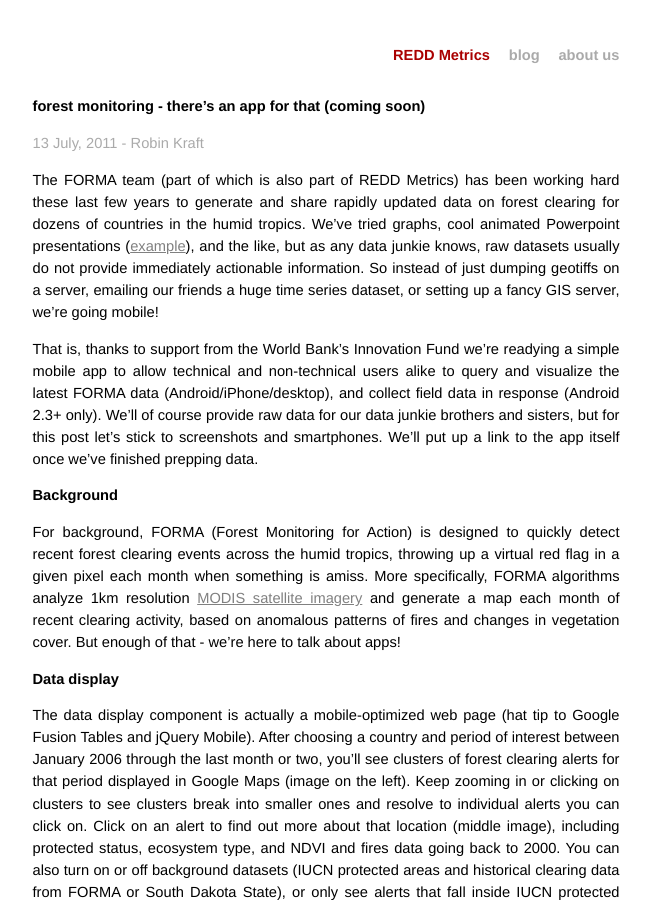
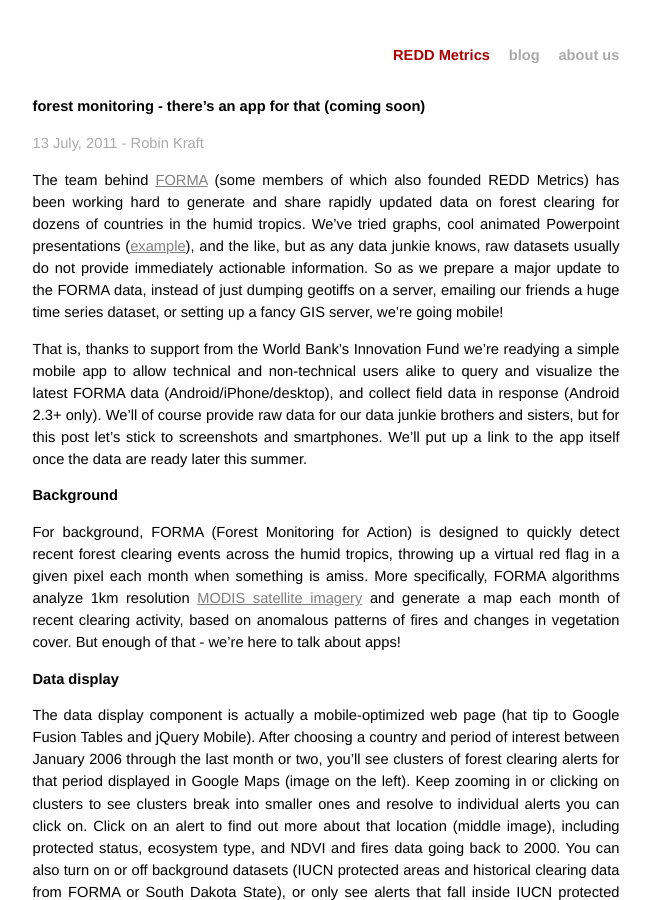
Before and after one commit to reddmetrics/reddmetrics.github.com, a Jekyll site: the page built from _posts/2011-07-13-forest-monitoring-app.md, in a window 1280 px wide and 900 px high. Shown: the whole window, without its empty margins (314-965 px from the left). Built offline with Jekyll 4.4.1, drawn with Linux system fonts in a browser that asks for light colours; Markdown is read by kramdown in place of the engine named in the settings; some of the changed text lies outside the part shown.

Commit message:
Updated post to reflect most recent edits.

```diff
--- a/_posts/2011-07-13-forest-monitoring-app.md
+++ b/_posts/2011-07-13-forest-monitoring-app.md
@@ -9,9 +9,9 @@
 
 <p class="meta">13 July, 2011 - Robin Kraft</p>
 
-The FORMA team (part of which is also part of REDD Metrics) has been working hard these last few years to generate and share rapidly updated data on forest clearing for dozens of countries in the humid tropics. We've tried graphs, cool animated Powerpoint presentations \([example](http://www.reddmetrics.com/2011/04/06/malaysian-forest-clearing.html)\), and the like, but as any data junkie knows, raw datasets usually do not provide immediately actionable information. So instead of just dumping geotiffs on a server, emailing our friends a huge time series dataset, or setting up a fancy GIS server, we're going mobile!
+The team behind [FORMA](http://www.cgdev.org/forma) (some members of which also founded REDD Metrics) has been working hard to generate and share rapidly updated data on forest clearing for dozens of countries in the humid tropics. We've tried graphs, cool animated Powerpoint presentations \([example](http://www.reddmetrics.com/2011/04/06/malaysian-forest-clearing.html)\), and the like, but as any data junkie knows, raw datasets usually do not provide immediately actionable information. So as we prepare a major update to the FORMA data, instead of just dumping geotiffs on a server, emailing our friends a huge time series dataset, or setting up a fancy GIS server, we're going mobile!
 
-That is, thanks to support from the World Bank's Innovation Fund we're readying a simple mobile app to allow technical and non-technical users alike to query and visualize the latest FORMA data (Android/iPhone/desktop), and collect field data in response (Android 2.3+ only). We'll of course provide raw data for our data junkie brothers and sisters, but for this post let's stick to screenshots and smartphones. We'll put up a link to the app itself once we've finished prepping data.
+That is, thanks to support from the World Bank's Innovation Fund we're readying a simple mobile app to allow technical and non-technical users alike to query and visualize the latest FORMA data (Android/iPhone/desktop), and collect field data in response (Android 2.3+ only). We'll of course provide raw data for our data junkie brothers and sisters, but for this post let's stick to screenshots and smartphones. We'll put up a link to the app itself once the data are ready later this summer.
 
 ###Background
 
```
Also changed, not shown: other parts of _posts/2011-07-13-forest-monitoring-app.md (+1 -1 lines).
